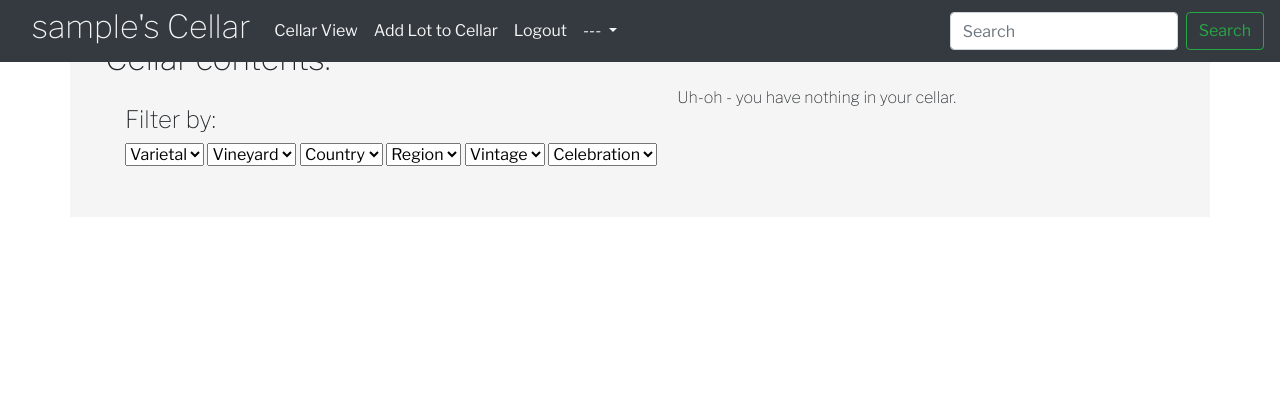
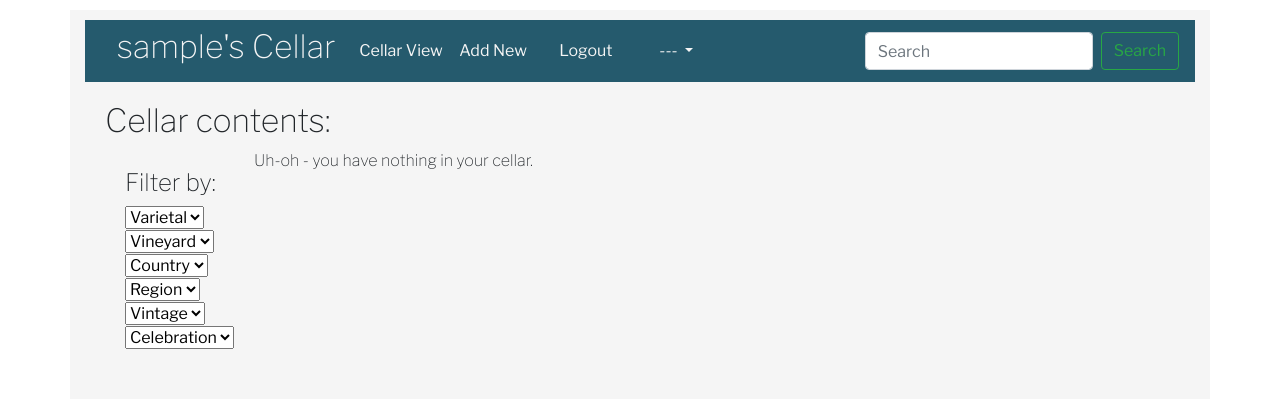
Before and after one commit to HelenHighwater1/pourfolio, a Flask app: page /cellar in a window 1280 px wide. Shown: the top 399 px of the page. Run offline with Flask 2, Linux system fonts and the light colour scheme; the visitor is signed in with stand-in values (Sample User, id 1); data comes from the database, SQL or seed files in the repository; data that the repository does not hold is empty; some libraries are stand-ins or nearby versions.

Commit message:
styled lot info

```diff
--- a/static/css/style.css
+++ b/static/css/style.css
@@ -8,9 +8,23 @@ body {
     /* background-color: whitesmoke !important; */
 }
 
+.nav-item {
+    width: 100px;
+}
+
 .nav-item a {
     color: whitesmoke !important;
 }
+
+.nav-item a:hover {
+    color: rgba(245, 245, 245, 0.885) !important;
+    font-weight: 200;
+}
+
+.navbar-custom {
+    background-color: rgb(37, 90, 109) !important;
+}
+
 .container {
     margin: 10px;
     padding:10px;
@@ -96,3 +110,9 @@ body {
     text-decoration: none;
     cursor: pointer;
 }
+
+#celar-filters select {
+    display: block;
+    align-items: stretch;
+    justify-content: stretch;
+}
--- a/static/filters.js
+++ b/static/filters.js
@@ -30,7 +30,7 @@ function apply_filters(evt) {
                             <div class="card-body">
                                 <p class="card-title">${lot.wine_name}</p>
                                 <p class="card-subtitle">${lot.vineyard_name}, ${lot.varietal}</p>
-                                <p class="card-text">${new Date(lot.vintage).getFullYear()}</p>
+                                <p class="card-subtitle">${new Date(lot.vintage).getFullYear()}</p>
                             </div>
                         </a>
                     </div>`
--- a/templates/cellar.html
+++ b/templates/cellar.html
@@ -6,41 +6,42 @@
 <div id="cellar-div">
     <div id="cellar-filters">
         <h4>Filter by:</h4>
+            <div id="filtered-by"></div>
                 <select id="varietal">with
                     <option  value="varietal">Varietal</option>
                         {% for item in varietals %}
                             <option id="varietal" value="{{ item }}">{{ item }}</option>
                         {% endfor %}
                 </select>
-
+                <br>
                 <select id="vineyard">
                     <option  value="vineyard">Vineyard</option>
                         {% for item in vineyards %}
                             <option id="vineyard" value="{{ item }}">{{ item }}</option>
                         {% endfor %}
                 </select>
-
+                <br>
                 <select id="country">
                     <option  value="country">Country</option>
                         {% for item in countries %}
                             <option id="country" value="{{ item }}">{{ item }}</option>
                         {% endfor %}
                 </select>
-
+                <br>
                 <select id="region">
                     <option  value="region">Region</option>
                         {% for item in regions %}
                             <option id="region" value="{{ item }}">{{ item }}</option>
                         {% endfor %}
                 </select>
-
+                <br>
                 <select id="vintage">
                     <option value="vintage">Vintage</option>
                     {% for item in vintages %}
                     <option id="vintage" value="{{ item }}">{{ item.year }}</option>
                     {% endfor %}
                 </select>
-
+                <br>
                 <select id="celebration">
                     <option value="celebration">Celebration</option>
                     <option id="celebration" value="True">True</option>
@@ -48,10 +49,10 @@
                 </select>
 
     </div>
-
-    <div id='cellar_lots'>
+    <div id="cellar-main">
+        <div id="cellar_lots">
         {% if all_drinkable_cellar_lots %}
-        <div class="card-columns" id="cellar-lots">
+            <div class="card-columns">
                 {% for lot in all_cellar_lots %}
                 <div class="card" >
                     <a href='/lots/{{ lot.lot_id }}'>
@@ -66,6 +67,8 @@
                 {% endfor %}
             </div>
         </div>
+    </div>
+</div>
 {% else %}
     <p>Uh-oh - you have nothing in your cellar.</p>
 {% endif %}
--- a/templates/navbar.html
+++ b/templates/navbar.html
@@ -1,5 +1,5 @@
 {% if 'user' in session %}
-<nav class="navbar fixed-top navbar-expand-lg navbar-dark bg-dark" style="color: whitesmoke">
+<nav class="navbar  navbar-expand-lg navbar-dark navbar-custom" style="color: whitesmoke;">
     <h2 class="mx-3">{{ session['user_name'] }}'s Cellar</h2>
 
 
@@ -9,7 +9,7 @@
                 <a class="nav-link" href="/cellar">Cellar View</a>
             </li>
             <li class="nav-item">
-                <a class="nav-link" href="/add_to_cellar">Add Lot to Cellar</a>
+                <a class="nav-link" href="/add_to_cellar">Add New</a>
             </li>
             <li class="nav-item">
                 <a class="nav-link" href="/logout">Logout</a>
```
Also changed, not shown: templates/lot.html (+15 -10 lines), static/imgs/generic_champagne.png, static/imgs/generic_red.png, static/imgs/generic_rose.png, static/imgs/generic_white.png. Lines whose indentation alone changed are shown as unchanged.
